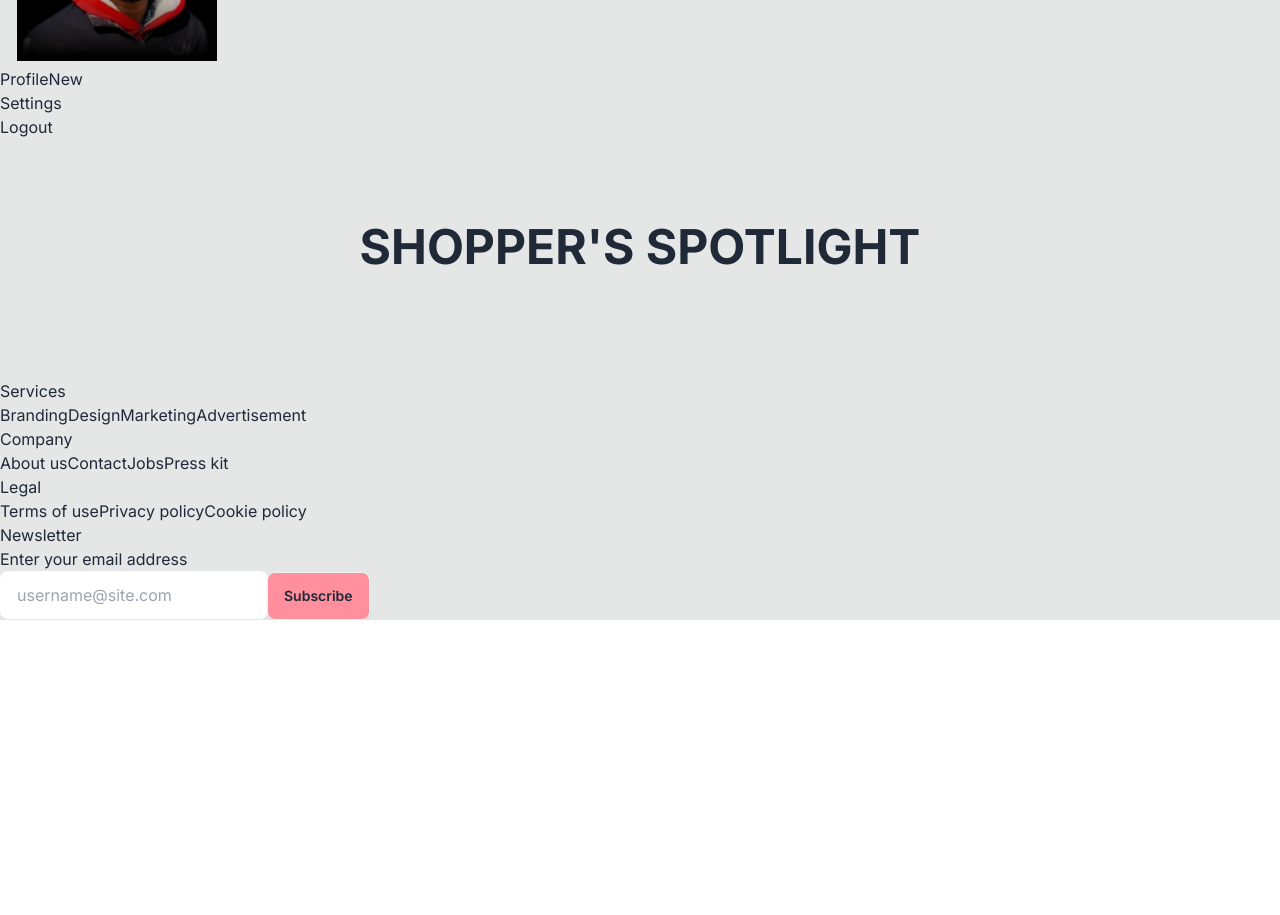
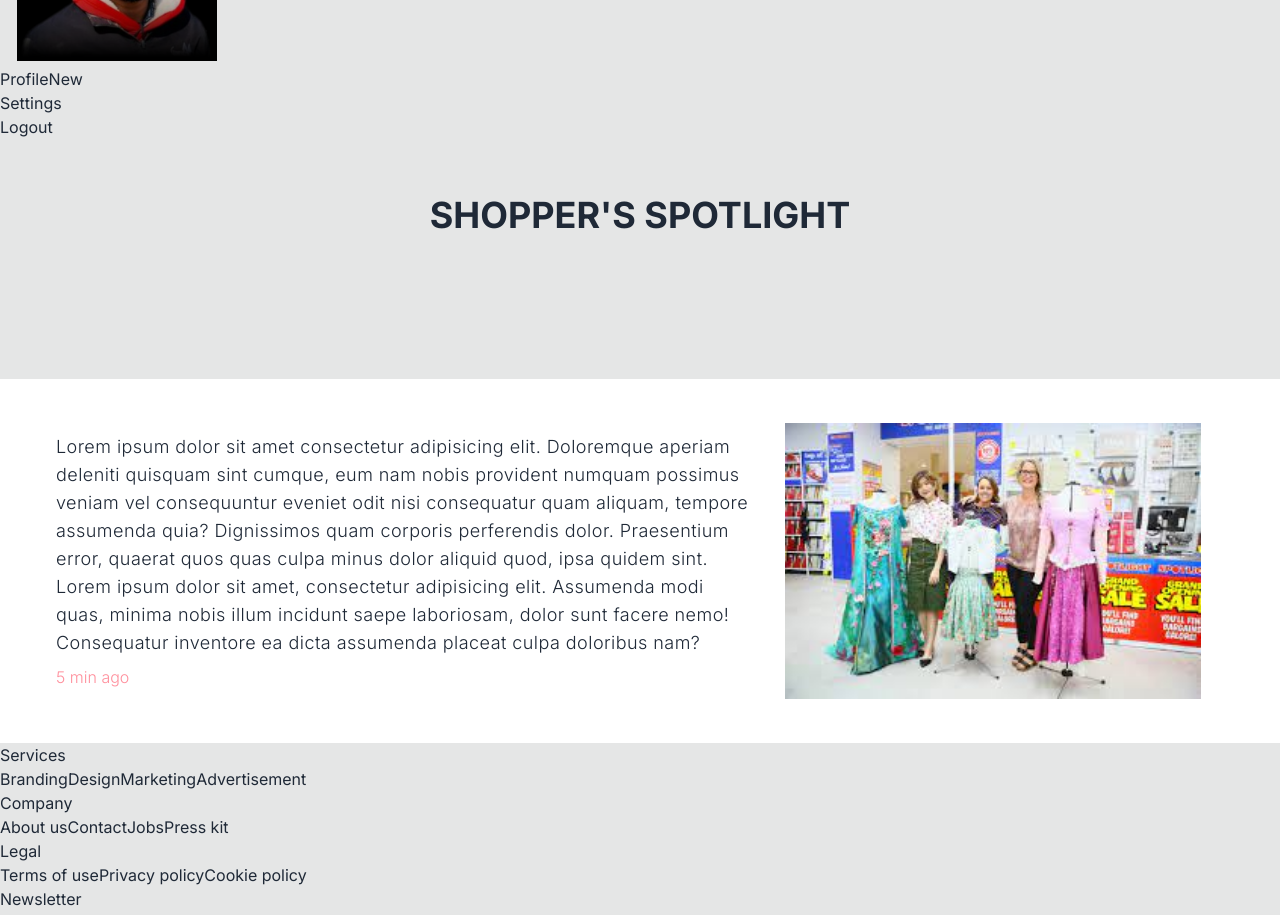
Before and after one commit to Talha-H/Store_1, a Next.js app: page /blog/0 in a window 1280 px wide. Shown: the part 500-1415 px from the top of the page. Before the commit the page ends 1120 px from the top, so only its background shows below. Built offline with nearby package versions, Linux system fonts and the light colour scheme.

Commit message:
BLogID Ok

```diff
--- a/src/app/blog/[id]/page.jsx
+++ b/src/app/blog/[id]/page.jsx
@@ -1,28 +1,66 @@
 import React from "react";
+import Image from "next/image";
 
 const blog = [
-  { id: "0", name: "Shopper's Spotlight", img: "/1.jpg", time: "5 min" },
-  { id: "1", name: "Fashion Finds Journal", img: "/7.jpg", time: "4 min" },
-  { id: "2", name: "Style Secrets Chronicle", img: "/3.jpg", time: "3 min" },
-  { id: "3", name: "Beauty Buzz Blog", img: "/4.jpg", time: "2 min" },
-  { id: "4", name: "Home Decor Hub", img: "/5.jpg", time: "7 min" },
-  { id: "5", name: "Wellness Wonders Gazette", img: "/6.jpg", time: "6 min" },
+  { id: "0", name: "Shopper's Spotlight", img: "/1.jpg", time: "5 min ago" },
+  { id: "1", name: "Fashion Finds Journal", img: "/7.jpg", time: "4 min ago" },
+  {
+    id: "2",
+    name: "Style Secrets Chronicle",
+    img: "/3.jpg",
+    time: "3 min ago",
+  },
+  { id: "3", name: "Beauty Buzz Blog", img: "/4.jpg", time: "2 min ago" },
+  { id: "4", name: "Home Decor Hub", img: "/5.jpg", time: "7 min ago" },
+  {
+    id: "5",
+    name: "Wellness Wonders Gazette",
+    img: "/6.jpg",
+    time: "6 min ago",
+  },
 ];
 
 const SingleFetch = async (id) => {
   const dat = blog.find((dat) => dat.id === id);
-  console.log(dat);
   return dat;
 };
 
 const SingleBlog = async ({ params }) => {
   const data = await SingleFetch(params.id);
   return (
-    <div className="h-[30vh] bg-base-300 pt-7  ">
-      <h1 className="flex justify-center  items-center uppercase text-5xl font-bold pt-14">
-        {data.name}
-      </h1>
-    </div>
+    <>
+      <div className="h-[30vh] bg-base-300   ">
+        <h1 className="flex justify-center items-center uppercase text-4xl font-bold pt-14">
+          {data.name}
+        </h1>
+      </div>
+      <div className="flex flex-col gap-x-3 md:flex-row flex-wrap justify-center items-center px-14 py-8 ">
+        <div className="flex flex-col flex-[1.5]  gap-y-2">
+          <p className="text-lg font-light tracking-wide">
+            Lorem ipsum dolor sit amet consectetur adipisicing elit. Doloremque
+            aperiam deleniti quisquam sint cumque, eum nam nobis provident
+            numquam possimus veniam vel consequuntur eveniet odit nisi
+            consequatur quam aliquam, tempore assumenda quia? Dignissimos quam
+            corporis perferendis dolor. Praesentium error, quaerat quos quas
+            culpa minus dolor aliquid quod, ipsa quidem sint. Lorem ipsum dolor
+            sit amet, consectetur adipisicing elit. Assumenda modi quas, minima
+            nobis illum incidunt saepe laboriosam, dolor sunt facere nemo!
+            Consequatur inventore ea dicta assumenda placeat culpa doloribus
+            nam?
+          </p>
+          <span className="text-base font-light text-accent">{data.time}</span>
+        </div>
+        <div className="flex flex-1 w-[100%] h-[300px] justify-center items-center">
+          <Image
+            src={data.img}
+            alt="img"
+            width={500}
+            height={500}
+            className="w-[90%] h-[300px] object-contain"
+          />
+        </div>
+      </div>
+    </>
   );
 };
 
```
